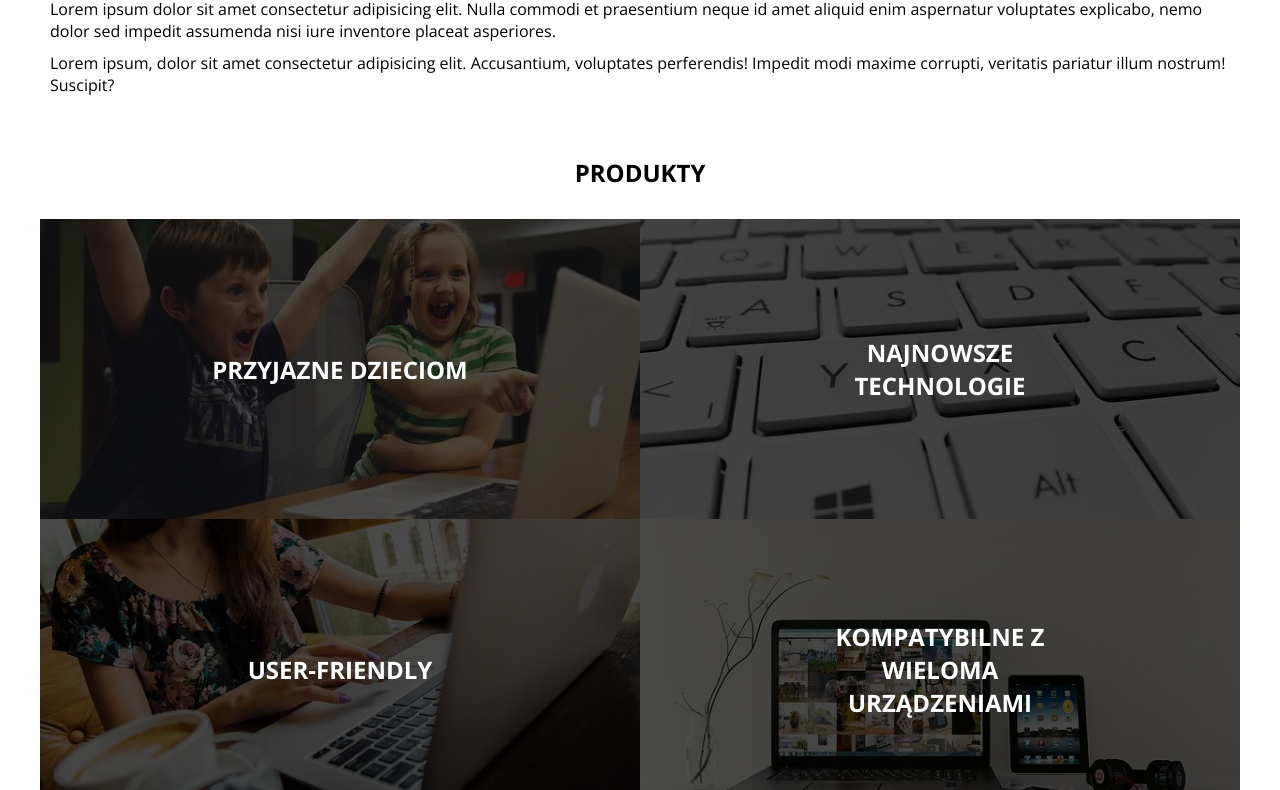
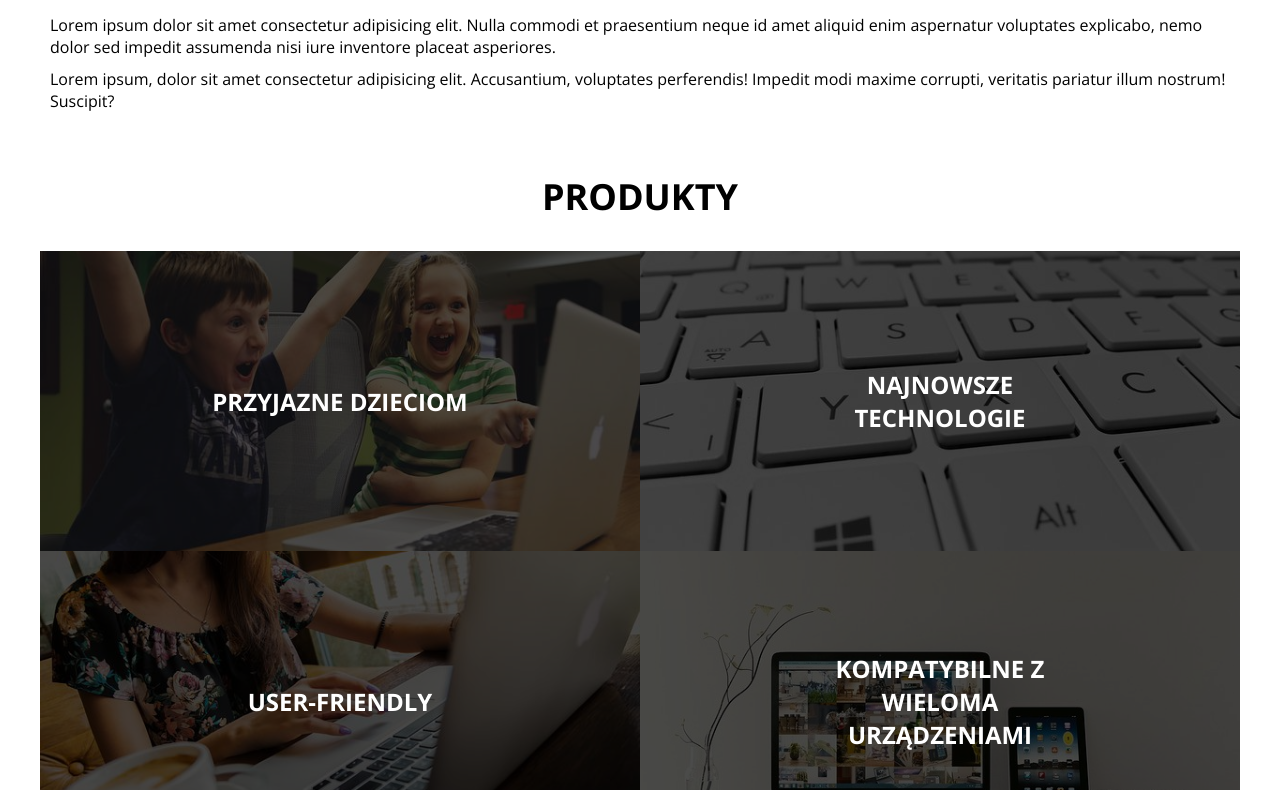
Before and after one commit to marekkalkowski90/course1_website2, a plain HTML site: page index.html in a window 1280 px wide. Shown: the part 585-1375 px from the top of the page. Drawn offline with nearby package versions, Linux system fonts and the light colour scheme.

Commit message:
Changed font-size for h2 elements with breakpoint 992px

```diff
--- a/css/main.css
+++ b/css/main.css
@@ -186,6 +186,9 @@ footer {
         display: inline-block;
         width: 50%;
     }
+	.section-title {
+		font-size: 36px;
+	}
 }
 
 @media (min-width: 1200px) {
```
